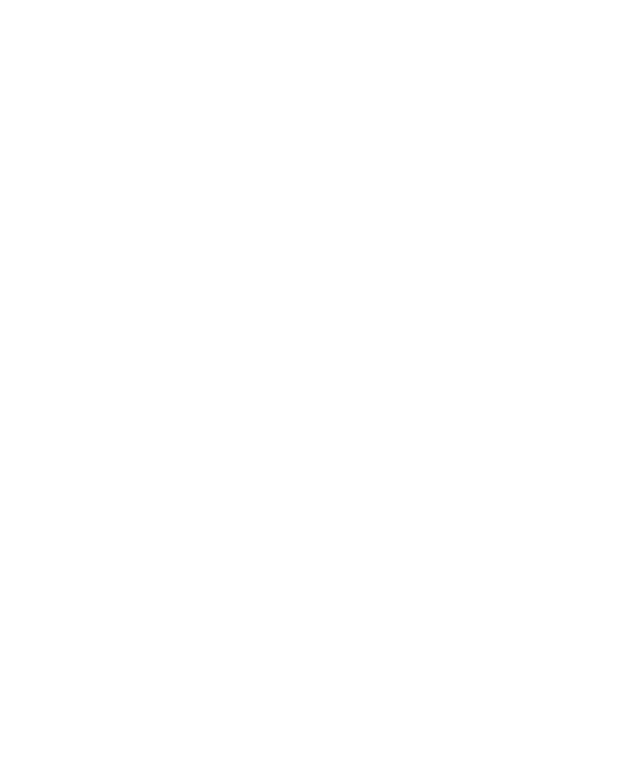
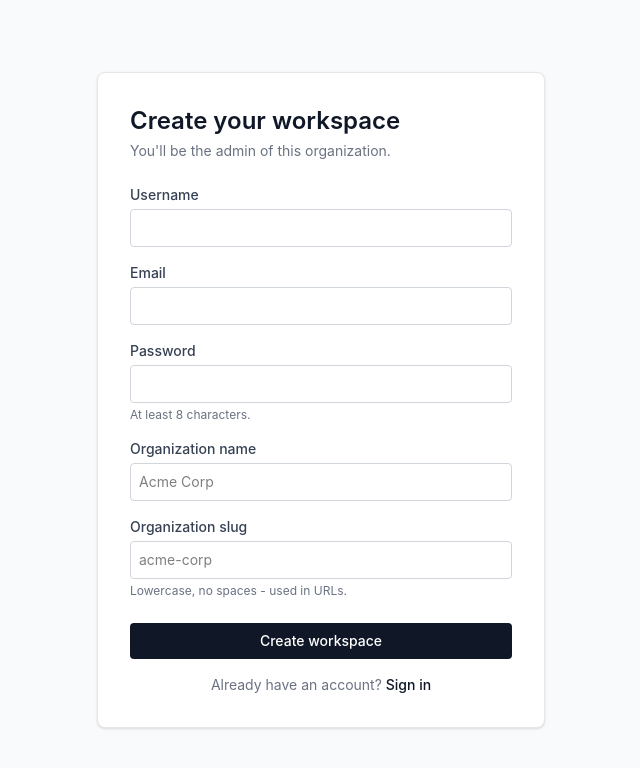
Before and after one commit to Jebez-sharon/trackly, a React app in the folder frontend/: page /register in a window 1280 px wide. Before the commit this address had no page. Shown: the top 768 px of the page, without its empty margins (319-959 px from the left). Built offline with nearby package versions, Linux system fonts and the light colour scheme; the HTML template or start-up script is replaced by a standard one.

Commit message:
Add register page and enable CORS for react frontend

```diff
--- a/frontend/src/App.jsx
+++ b/frontend/src/App.jsx
@@ -1,6 +1,7 @@
 import {Routes, Route, Navigate } from "react-router-dom";
 import { useAuth } from './context/AuthContext';
 import Login from './pages/Login';
+import Register from "./pages/Register";
 
 function ProtectedRoute({children}){
   const { user } = useAuth();
@@ -15,6 +16,7 @@
       <Route path="/" element={<Navigate to={user ? '/board' : '/login'} replace/>}/>
 
       <Route path="/login" element={<Login />} />
+      <Route path="/register" element={<Register />}/>
 
       <Route
       path="/board"
--- /dev/null
+++ b/frontend/src/pages/Register.jsx
@@ -0,0 +1,139 @@
+// Signup form. Creates a User + Organization together, then sends
+// the user to login.
+
+import { useState } from "react";
+import { useNavigate, Link } from "react-router-dom";
+import client from "../api/client";
+
+export default function Register(){
+    const[form , setForm] = useState({
+        username:'',
+        email:'',
+        password:'',
+        organization_name:'',
+        organization_slug:'',
+    });
+
+    const[error, setError] = useState('')
+    const[loading, setLoading] = useState(false)
+
+    const navigate = useNavigate();
+
+    function handleChange(e){
+        setForm({ ...form, [e.target.name]: e.target.value });
+    }
+
+    async function handleSubmit(e){
+        e.preventDefault();
+        setError('');
+        setLoading(true);
+
+        try{
+            await client.post('/auth/register', form);
+            navigate('/login')
+        }catch(err){
+            setError(err.response?.data?.error || 'Registration failed.Please try again.');
+        }finally{
+            setLoading(false);
+        }
+    }
+    return(
+        <div className="min-h-screen bg-gray-50 flex items-center justify-center px-4 py-8">
+            <div className="w-full max-w-md bg-white rounded-lg shadow-sm border border-gray-200 p-8">
+                <h1 className="text-2xl font-semibold text-gray-900 mb-1">
+                    Create your workspace
+                </h1>
+                <p className="text-sm text-gray-500 mb-6">
+                    You'll be the admin of this organization.
+                </p>
+
+                {error &&(
+                    <div className="mb-4 rounded border border-red-200 bg-red-50 px-3 py-2 text-sm text-red-700">
+                        {error}
+                    </div>
+                )}
+
+                <form action="" onSubmit={handleSubmit}>
+                    <div className="mb-4">
+                        <label htmlFor="" className="block text-sm font-medium text-gray-700 mb-1">
+                            Username
+                        </label>
+                        <input type="text" name="username"
+                        value={form.username}
+                        onChange={handleChange}
+                        required
+                        className="w-full rounded border border-gray-300 px-2 py-2 text-sm focus:outline-none focus:ring-2 focus:ring-gray-900" />
+                    </div>
+
+                    <div className="mb-4">
+                        <label htmlFor="" className="block text-sm font-medium text-gray-700 mb-1">
+                            Email
+                        </label>
+                        <input type="email" name="email"
+                        value={form.email}
+                        onChange={handleChange}
+                        required
+                        className="w-full rounded border border-gray-300 px-2 py-2 text-sm focus:outline-none focus:ring-2 focus:ring-gray-900" />
+                    </div>
+
+                    <div className="mb-4">
+                        <label htmlFor="" className="block text-sm font-medium text-gray-700 mb-1">
+                            Password
+                        </label>
+                        <input type="password" name="password"
+                        value={form.password}
+                        onChange={handleChange}
+                        required
+                        minLength={8}
+                        className="w-full rounded border border-gray-300 px-2 py-2 text-sm focus:outline-none focus:ring-2 focus:ring-gray-900" />
+                        <p className="mt-1 text-xs text-gray-500">
+                            At least 8 characters.
+                        </p>
+                    </div>
+
+                    <div className="mb-4">
+                        <label htmlFor="" className="block text-sm font-medium text-gray-700 mb-1">
+                            Organization name
+                        </label>
+                        <input type="text" name="organization_name"
+                        value={form.organization_name}
+                        onChange={handleChange}
+                        required
+                        placeholder="Acme Corp"
+                        className="w-full rounded border border-gray-300 px-2 py-2 text-sm focus:outline-none focus:ring-2 focus:ring-gray-900" />
+                    </div>
+                    <div className="mb-6">
+                        <label htmlFor="" className="block text-sm font-medium text-gray-700 mb-1">
+                            Organization slug
+                        </label>
+                        <input type="text" name="organization_slug"
+                        value={form.organization_slug}
+                        onChange={handleChange}
+                        required
+                        placeholder="acme-corp"
+                        className="w-full rounded border border-gray-300 px-2 py-2 text-sm focus:outline-none focus:ring-2 focus:ring-gray-900" />
+                        <p className="mt-1 text-xs text-gray-500">
+                            Lowercase, no spaces - used in URLs.
+                        </p>
+                    </div>
+
+                    <button type="submit"
+                    disabled={loading}
+                    className="w-full rounded bg-gray-900 py-2 text-sm font-medium text-white
+                    hover:bg-gray-800 disabled:opacity-50 transition"
+                    >
+                        {loading ? 'Creating...': 'Create workspace'}
+
+                    </button>
+                </form>
+
+                <p className="mt-4 text-center text-sm text-gray-500">
+                    Already have an account?{' '}
+                    <Link to="/login" className="font-medium text-gray-900 hover:underline" >
+                        Sign in
+                    </Link>
+                </p>
+            </div>
+        </div>
+    )
+}
```
Also changed, not shown: 2 other files (tests, documents, lock files or other folders).
